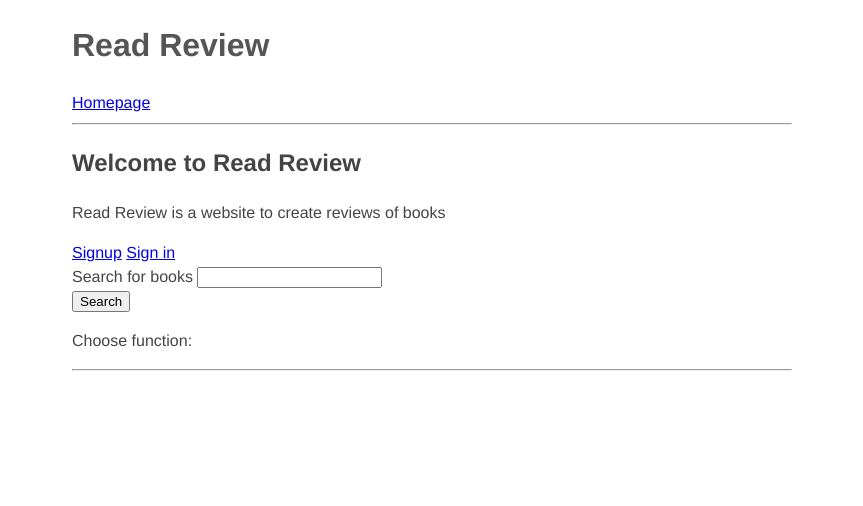
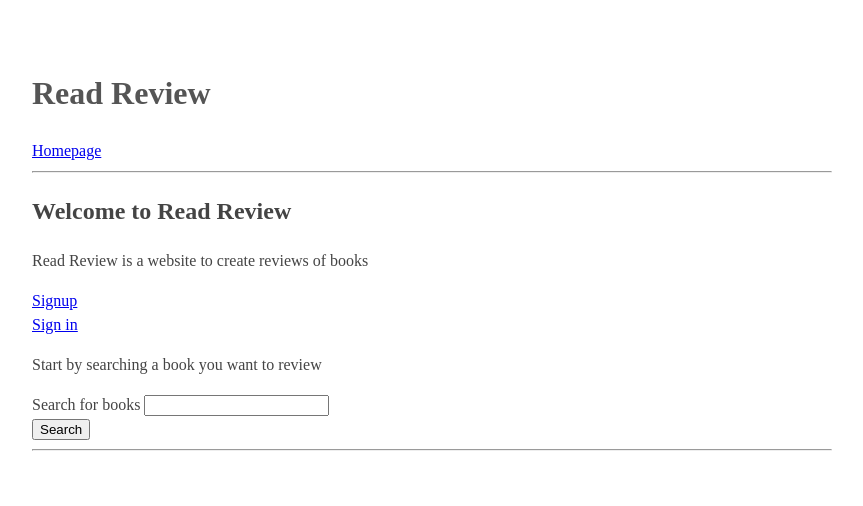
Before and after one commit to evahteri/Read-Review, a Flask app: page / in a window 1280 px wide. Shown: the top 506 px of the page, without its empty margins (208-1071 px from the left). Run offline with Flask 2, Linux system fonts and the light colour scheme.

Commit message:
improvements to homepage and search results, documentation update

```diff
--- a/src/static/css/main.css
+++ b/src/static/css/main.css
@@ -1,9 +1,11 @@
 body {
     margin: auto;
     max-width: 45em;
-    font-family: 'Helvetica', 'Arial', sans-serif;
+    font-family: "Times New Roman", Times, serif;
     color: #444;
     line-height: 1.5;
+    padding: 3em 3em;
+    max-width: 50em;
 }
 h1 {
     color: #555;
--- a/src/templates/book_results.html
+++ b/src/templates/book_results.html
@@ -6,7 +6,11 @@
 {% for result in results %}
 Author: {{ result.first_name }} {{ result.last_name }}<br>
 Title: {{ result.title }} <br>
+{% if session.username %}
 <a href="/books/{{ result.id }}/new_review">Review this book</a>
+{% else %}
+<p>Please sign in to review</p>
+{% endif %}
 <hr>
 {% endfor %}
 {% endblock %}
--- a/src/templates/homepage.html
+++ b/src/templates/homepage.html
@@ -8,20 +8,18 @@
 <p>You are signed in as {{ session.username }}</p>
 <a href="/sign_out"> Sign out</a>
 {% else %}
-<a href="/sign_up">Signup</a>
+<a href="/sign_up">Signup</a> <br>
 <a href="/sign_in">Sign in</a>
 {% endif %}
+<p>Start by searching a book you want to review</p>
 <form action="/book_search_results" method="GET">
 Search for books <input type="text" name="query">
 <br>
 <input type="submit" value="Search">
 </form>
-<p>Choose function:</p>
+{% if session.role %}
+<p>Choose admin function:</p>
 <ul>
-    {% if session.username %}
-    <li><a href="/create_review">Create a review</a></li>
-    {% endif %}
-    {% if session.role %}
     <li><a href="/new_author">Create an author</a></li>
     <li><a href="/new_book">Add a new book</a></li>
     {% endif %}
```
Also changed, not shown: documentation/timesheet.md (+3 -1 lines), README.md, documentation/changelog.md.
